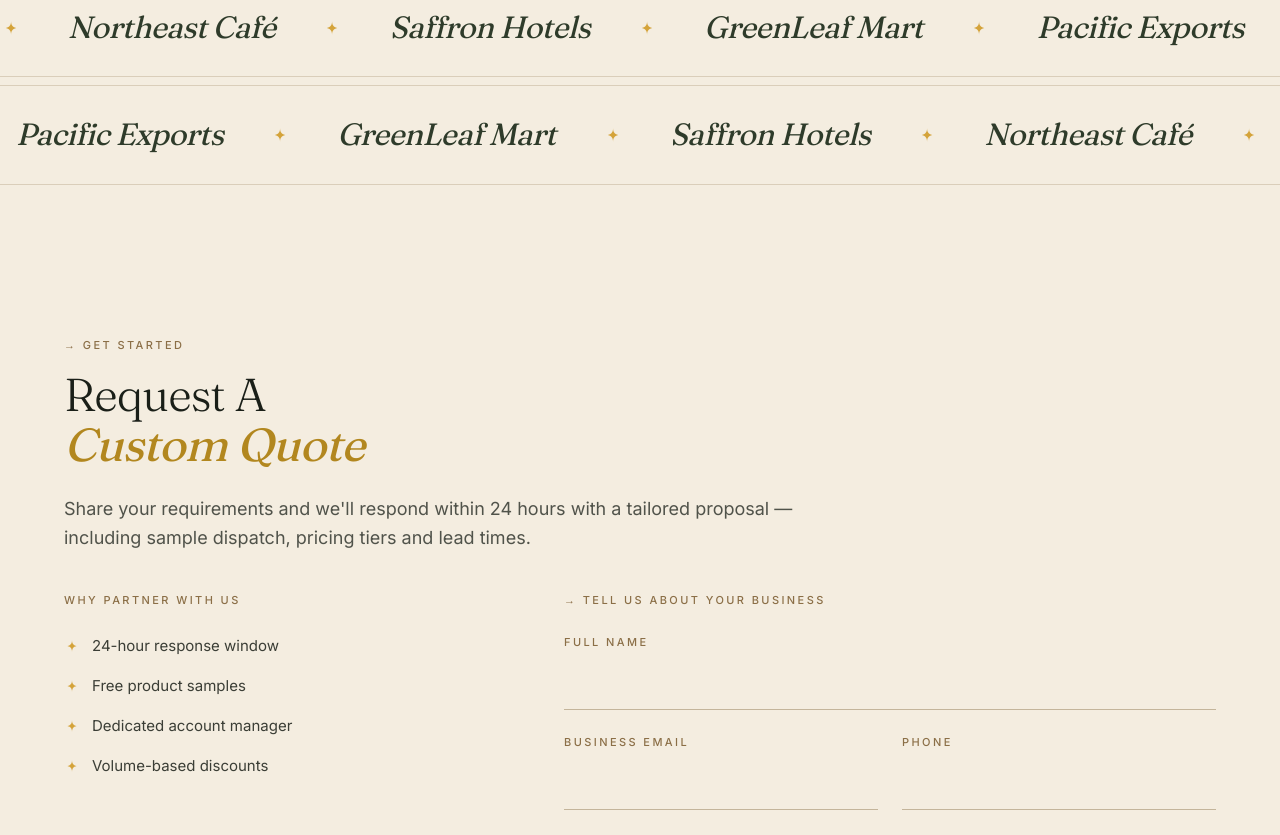
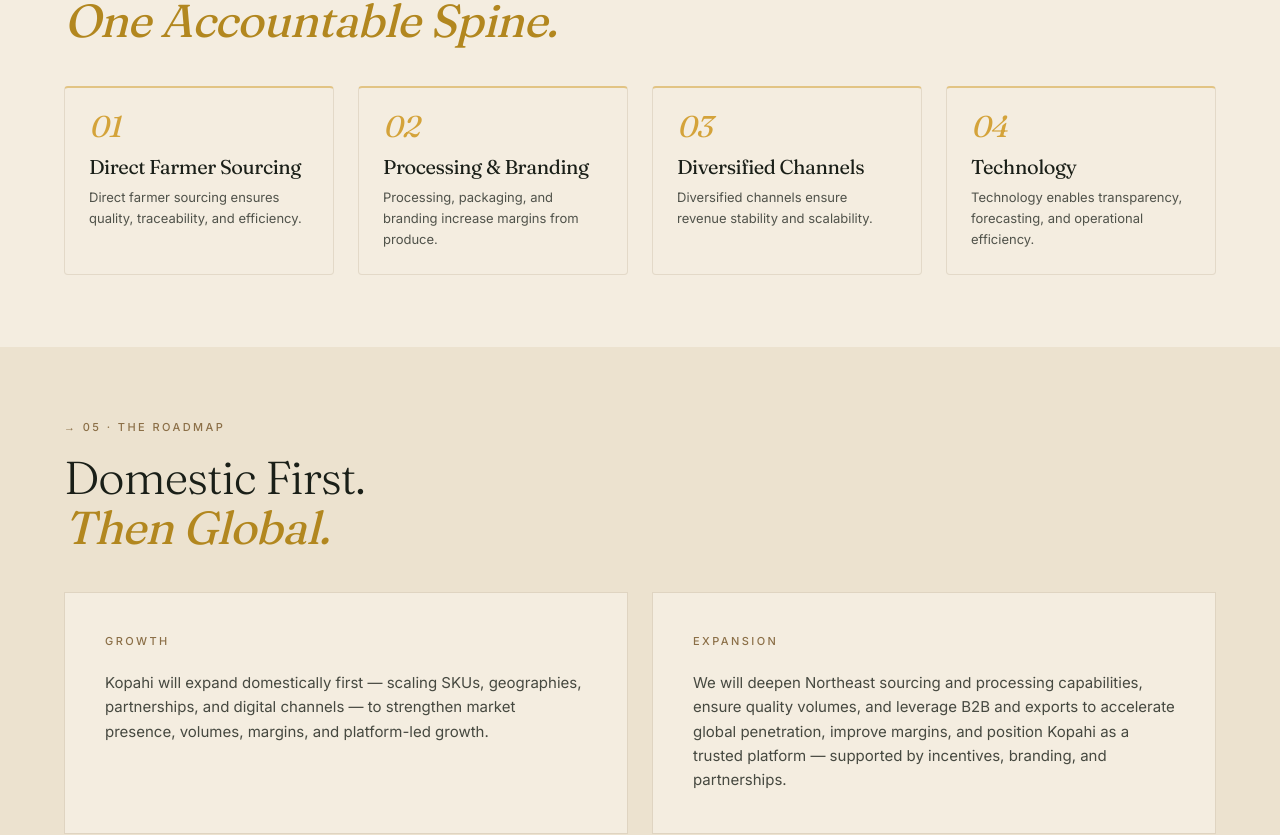
Before and after one commit to Sedawk-Dynamics/AIBHA-KOPAHI-, a Next.js app in the folder kopahi-frontend/: page /b2b in a window 1280 px wide. Shown: the part 3703-4538 px from the top of the page. Built offline with nearby package versions, Linux system fonts and the light colour scheme; no server answers.

Commit message:
content(b2b): add Business Model + Growth & Expansion, drop fabricated partners
- New Business Model (4 pillars) and Growth & Expansion sections from the
  source brief.
- Remove the invented "Trusted by" partner marquee (Tata Harvest,
  BlueOrigin Foods, etc.) — none verified.

```diff
--- a/kopahi-frontend/app/b2b/page.tsx
+++ b/kopahi-frontend/app/b2b/page.tsx
@@ -11,7 +11,6 @@
 import Eyebrow from "../components/marketing/Eyebrow";
 import Headline from "../components/marketing/Headline";
 import StatCallout from "../components/marketing/StatCallout";
-import Marquee from "../components/marketing/Marquee";
 import B2BInquiryForm from "./B2BInquiryForm";
 import { buildMetadata, breadcrumbJsonLd, faqJsonLd, ldScript } from "../lib/seo";
 
@@ -102,11 +101,6 @@
   { title: "HoReCa & Restaurants", image: "/products/HoReCa.webp", body: "Curated origin selections, consistent supply." },
   { title: "Modern Retail", image: "/products/ModernRetail.webp", body: "Retail-ready packaging, private-label options." },
   { title: "Export & Global Trade", image: "/products/Export&GlobalTrade.webp", body: "FSSAI-compliant, export-documented, lab-tested." },
-];
-
-const PARTNERS = [
-  "Tata Harvest", "BlueOrigin Foods", "Northeast Café", "Saffron Hotels",
-  "GreenLeaf Mart", "Pacific Exports", "Kettle & Brew", "OrganicFirst",
 ];
 
 const BENEFITS = [
@@ -307,16 +301,59 @@
           </div>
         </Section>
 
-        {/* ============== 7 · TRUSTED BY ============== */}
-        <section className="bg-(--color-ivory) py-16 sm:py-20">
-          <div className="mx-auto max-w-shell px-5 lg:px-8 mb-10 text-center">
-            <Eyebrow>→ Trusted by buyers across India &amp; beyond</Eyebrow>
+        {/* ============== 7 · BUSINESS MODEL ============== */}
+        <Section tone="ivory">
+          <div className="max-w-3xl">
+            <Eyebrow>→ 04 · Business Model</Eyebrow>
+            <Headline as="h2" className="mt-4" accent="One Accountable Spine.">
+              How Kopahi Works —
+            </Headline>
           </div>
-          <Marquee items={PARTNERS} />
-          <div className="mt-2">
-            <Marquee items={[...PARTNERS].reverse()} />
+          <div className="mt-10 grid grid-cols-1 sm:grid-cols-2 lg:grid-cols-4 gap-6">
+            {[
+              { n: "01", title: "Direct Farmer Sourcing", body: "Direct farmer sourcing ensures quality, traceability, and efficiency." },
+              { n: "02", title: "Processing & Branding", body: "Processing, packaging, and branding increase margins from produce." },
+              { n: "03", title: "Diversified Channels", body: "Diversified channels ensure revenue stability and scalability." },
+              { n: "04", title: "Technology", body: "Technology enables transparency, forecasting, and operational efficiency." },
+            ].map((p) => (
+              <article
+                key={p.n}
+                className="flex flex-col h-full bg-(--color-ivory) border-x border-b border-(--color-bamboo)/15 border-t-2 border-t-(--color-gold)/55 rounded-sm p-6"
+              >
+                <span className="font-display italic text-(--color-gold) text-3xl leading-none">{p.n}</span>
+                <h3 className="mt-3 font-display text-xl text-(--color-ink) leading-tight">{p.title}</h3>
+                <p className="mt-2 text-small text-(--color-ink)/75 leading-relaxed">{p.body}</p>
+              </article>
+            ))}
           </div>
-        </section>
+        </Section>
+
+        {/* ============== 8 · GROWTH & EXPANSION ============== */}
+        <Section tone="bamboo">
+          <div className="max-w-3xl">
+            <Eyebrow>→ 05 · The Roadmap</Eyebrow>
+            <Headline as="h2" className="mt-4" accent="Then Global.">
+              Domestic First.
+            </Headline>
+          </div>
+          <div className="mt-10 grid grid-cols-1 md:grid-cols-2 gap-6">
+            <div className="bg-(--color-ivory) p-8 sm:p-10 border border-(--color-bamboo)/20">
+              <p className="eyebrow text-(--color-bamboo)">Growth</p>
+              <p className="mt-5 text-(--color-ink)/80 leading-relaxed">
+                Kopahi will expand domestically first — scaling SKUs, geographies, partnerships, and digital channels —
+                to strengthen market presence, volumes, margins, and platform-led growth.
+              </p>
+            </div>
+            <div className="bg-(--color-ivory) p-8 sm:p-10 border border-(--color-bamboo)/20">
+              <p className="eyebrow text-(--color-bamboo)">Expansion</p>
+              <p className="mt-5 text-(--color-ink)/80 leading-relaxed">
+                We will deepen Northeast sourcing and processing capabilities, ensure quality volumes, and leverage B2B
+                and exports to accelerate global penetration, improve margins, and position Kopahi as a trusted platform —
+                supported by incentives, branding, and partnerships.
+              </p>
+            </div>
+          </div>
+        </Section>
 
         {/* ============== 8 · REQUEST QUOTE ============== */}
         <Section tone="ivory" id="quote">
```
